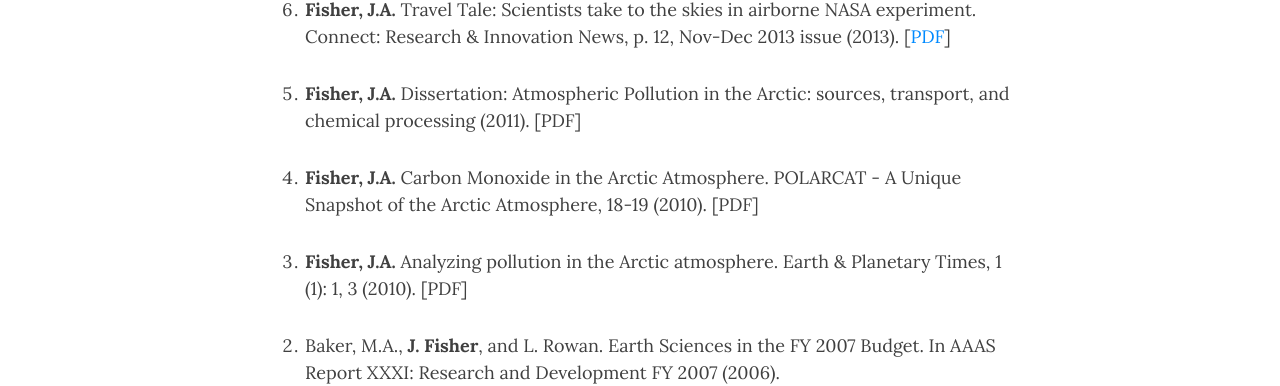
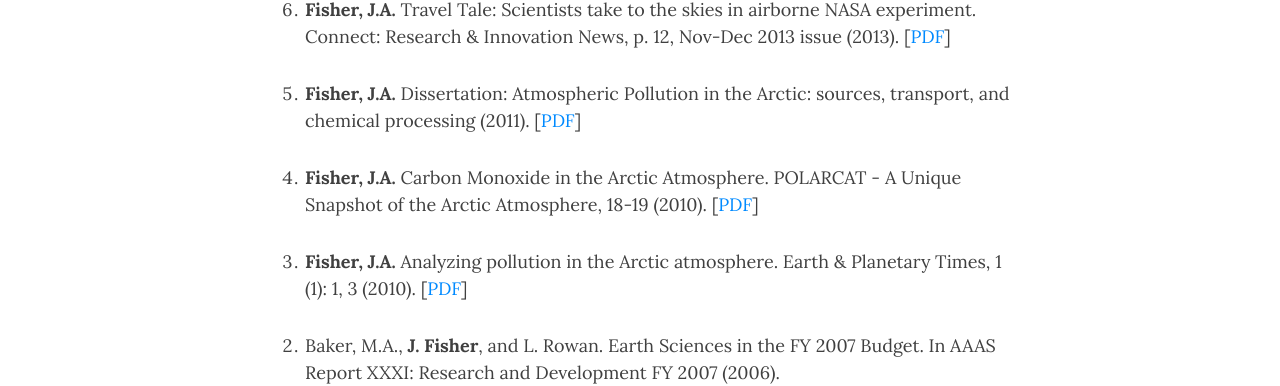
Before and after one commit to jennyfisher/jennyfisher.github.io, a Jekyll site: the page built from publications.md, in a window 1280 px wide and 900 px high, scrolled down 7169 px. Shown: the part 178-564 px from the top of the window. Built offline with Jekyll 4.4.1, drawn with Linux system fonts in a browser that asks for light colours; nearby versions of some CDN libraries; part of the change alters nothing that is shown.

```diff
--- a/publications.md
+++ b/publications.md
@@ -95,11 +95,11 @@ title: Publications
 
 1. **Fisher, J.A.** Travel Tale: Scientists take to the skies in airborne NASA experiment. Connect: Research & Innovation News, p. 12, Nov-Dec 2013 issue (2013). [[PDF](pdfs/RAID_Newsletter_JAF.pdf)]
 
-5. **Fisher, J.A.** Dissertation: Atmospheric Pollution in the Arctic: sources, transport, and chemical processing (2011). [PDF]
+5. **Fisher, J.A.** Dissertation: Atmospheric Pollution in the Arctic: sources, transport, and chemical processing (2011). [[PDF](pdfs/Fisher_Dissertation.pdf)]
 
-4. **Fisher, J.A.** Carbon Monoxide in the Arctic Atmosphere. POLARCAT - A Unique Snapshot of the Arctic Atmosphere, 18-19 (2010). [PDF]
+4. **Fisher, J.A.** Carbon Monoxide in the Arctic Atmosphere. POLARCAT - A Unique Snapshot of the Arctic Atmosphere, 18-19 (2010). [[PDF](pdfs/POLARCAT_Article.pdf)]
 
-3. **Fisher, J.A.** Analyzing pollution in the Arctic atmosphere. Earth & Planetary Times, 1 (1): 1, 3 (2010). [PDF]
+3. **Fisher, J.A.** Analyzing pollution in the Arctic atmosphere. Earth & Planetary Times, 1 (1): 1, 3 (2010). [[PDF](pdfs/EPS_Article.pdf)]
 
 2. Baker, M.A., **J. Fisher**, and L. Rowan. Earth Sciences in the FY 2007 Budget. In AAAS Report XXXI: Research and Development FY 2007 (2006).
 
```
